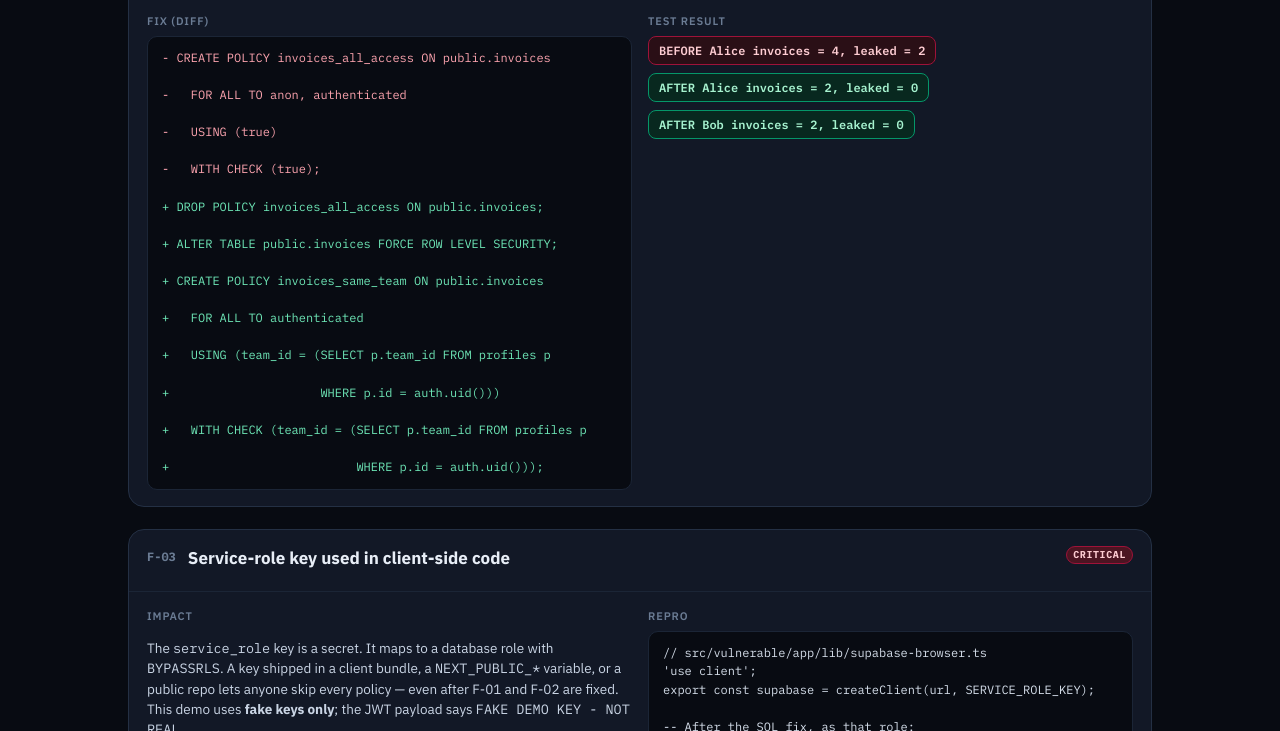
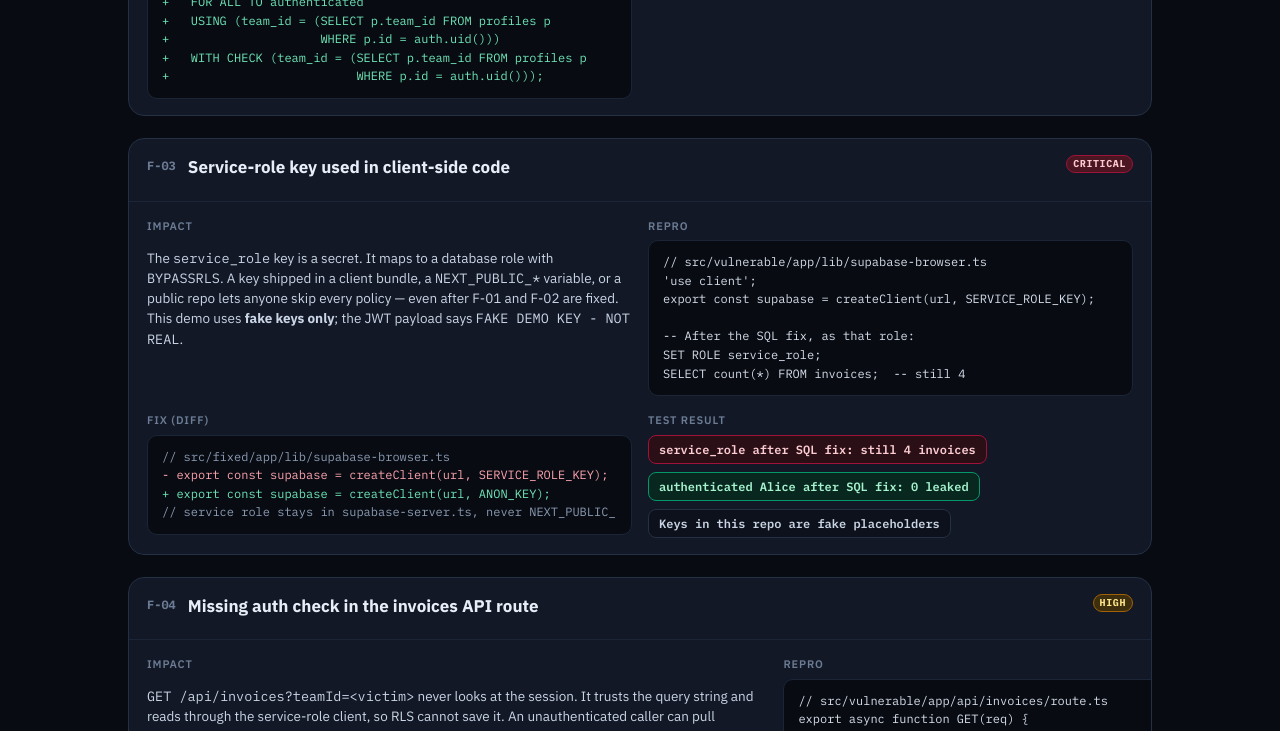
Before and after one commit to djonovic/supabase-security-audit-demo, a plain HTML site: page docs/index.html in a window 1280 px wide. Shown: the part 2069-2800 px from the top of the page. Drawn offline with Linux system fonts and the light colour scheme.

Commit message:
Polish: README with problem/findings/fix, before/after screenshots, walkthrough GIF, CI badge; fix table and diff spacing

```diff
--- a/docs/index.html
+++ b/docs/index.html
@@ -99,7 +99,7 @@
   </div>
 
   <div class="cover-foot">
-    <span class="ci"><span class="dot"></span> Proven in GitHub Actions against official Postgres 16 — the run must be green</span>
+    <a class="ci" href="https://github.com/djonovic/supabase-security-audit-demo/actions/workflows/ci.yml"><span class="dot"></span> Proven in GitHub Actions against official Postgres 16</a> <img alt="CI status" src="https://github.com/djonovic/supabase-security-audit-demo/actions/workflows/ci.yml/badge.svg" style="height:20px;vertical-align:middle">
     <span>Source: <a href="https://github.com/djonovic/supabase-security-audit-demo">djonovic/supabase-security-audit-demo</a></span>
   </div>
 </section>
--- a/docs/style.css
+++ b/docs/style.css
@@ -146,7 +146,7 @@ table.rows {
   width: 100%;
   border-collapse: collapse;
   font-size: 12.5px;
-  flex: 1;
+  flex: none;
 }
 table.rows th {
   text-align: left;
@@ -277,9 +277,9 @@ pre.diff, pre.out, pre.code {
   white-space: pre;
   color: #d5deea;
 }
-.del { color: #fda4af; display: block; }
-.add { color: #6ee7b7; display: block; }
-.ctx { color: #8b9bb3; display: block; }
+.del { display: inline; color: #fda4af; }
+.add { display: inline; color: #6ee7b7;}
+.ctx { display: inline; color: #8b9bb3;}
 .result-pills { display: flex; flex-wrap: wrap; gap: 8px; }
 .pill {
   font: 600 12px var(--mono);
```
Also changed, not shown: cover-1280x769.png, cover-1600x1200.png, docs/cover-1280x769.png, docs/cover-1600x1200.png, screenshots/after-fixed.png (added), screenshots/before-after-overview.png (added), screenshots/before-leak.png (added), screenshots/cover-1280x769.png, screenshots/cover-1600x1200.png, screenshots/finding-01.png (added), screenshots/finding-02.png (added), screenshots/finding-03.png (added), screenshots/finding-04.png (added), 2 other files.
